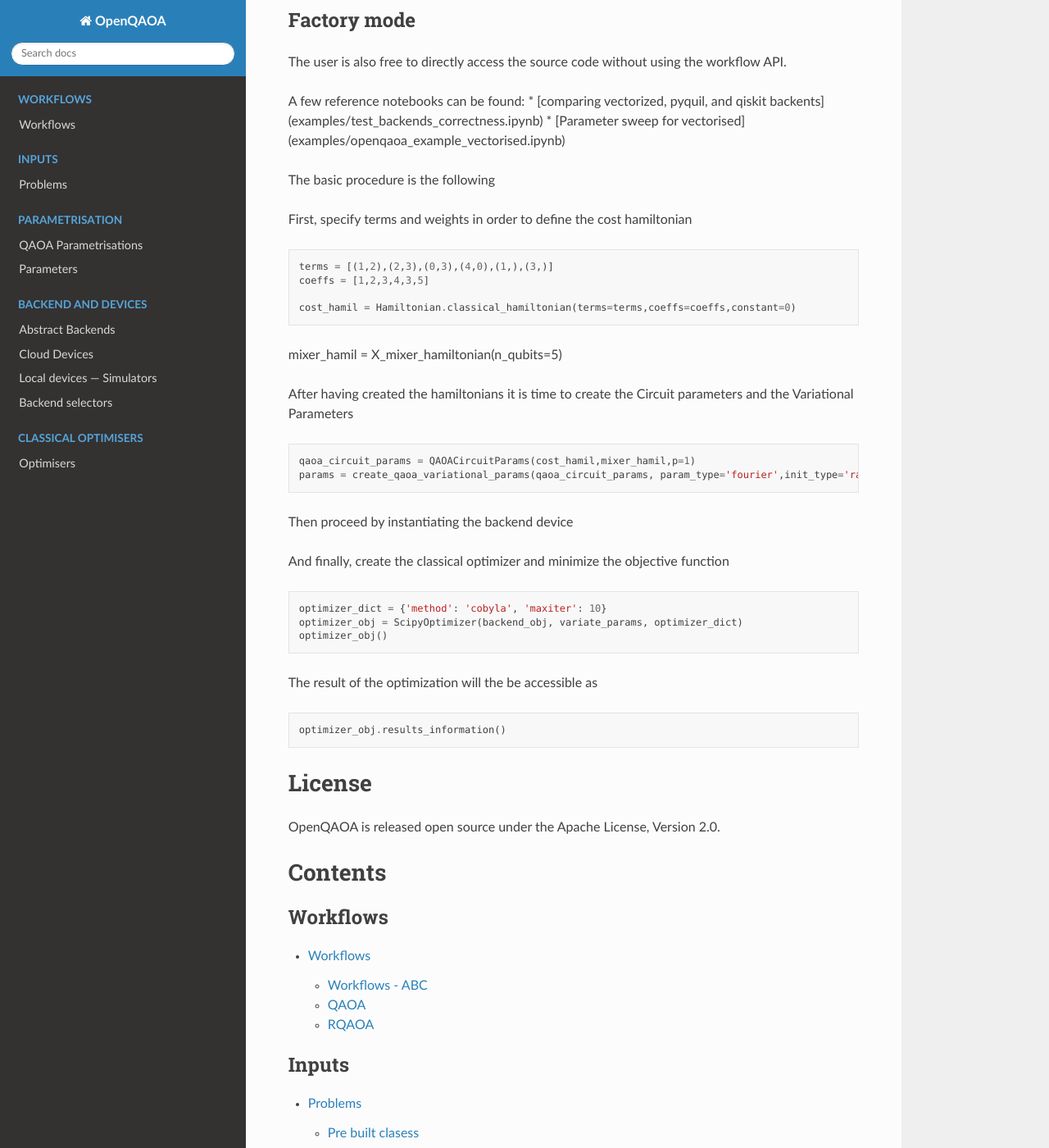
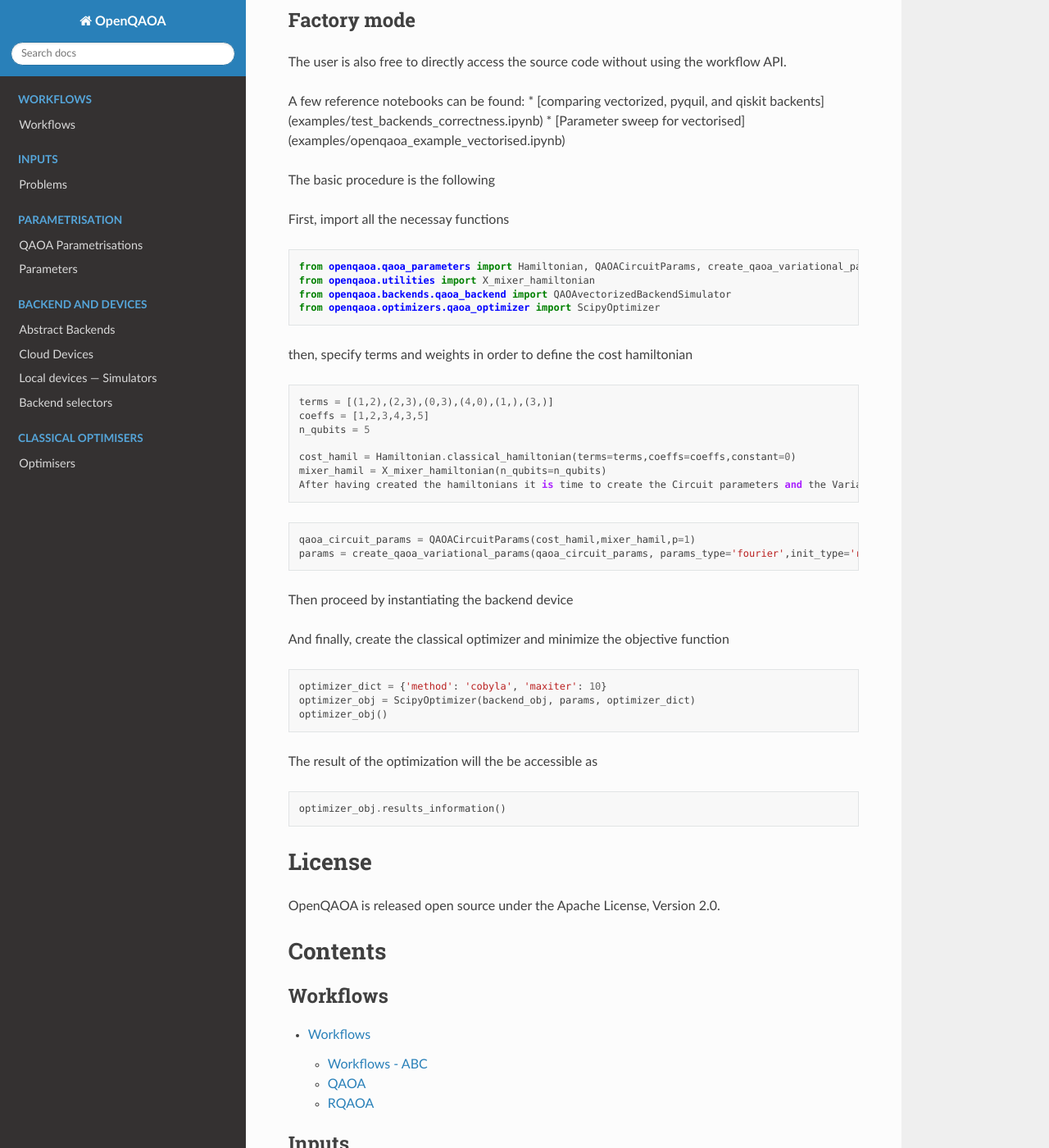
Before and after one commit to entropicalabs/openqaoa, a Sphinx documentation site: the page built from docs/source/index.rst, in a window 1280 px wide and 1400 px high, scrolled down 2616 px. Shown: the whole window at 82% size. Built offline with Sphinx 7.4.7 and the Read the Docs theme 2.0.0, drawn with Linux system fonts in a browser that asks for light colours; some of the changed text lies outside the part shown.

```diff
--- a/docs/source/index.rst
+++ b/docs/source/index.rst
@@ -130,35 +130,44 @@
 
 The basic procedure is the following
 
-First, specify terms and weights in order to define the cost hamiltonian
+First, import all the necessay functions
+
+.. code-block:: python
+
+   from openqaoa.qaoa_parameters import Hamiltonian, QAOACircuitParams, create_qaoa_variational_params
+   from openqaoa.utilities import X_mixer_hamiltonian
+   from openqaoa.backends.qaoa_backend import QAOAvectorizedBackendSimulator
+   from openqaoa.optimizers.qaoa_optimizer import ScipyOptimizer
+
+
+then, specify terms and weights in order to define the cost hamiltonian
 
 .. code-block:: python
 
    terms = [(1,2),(2,3),(0,3),(4,0),(1,),(3,)]
    coeffs = [1,2,3,4,3,5]
+   n_qubits = 5
 
    cost_hamil = Hamiltonian.classical_hamiltonian(terms=terms,coeffs=coeffs,constant=0)
-mixer_hamil = X_mixer_hamiltonian(n_qubits=5)
-
-After having created the hamiltonians it is time to create the Circuit parameters and the Variational Parameters
+   mixer_hamil = X_mixer_hamiltonian(n_qubits=n_qubits)
+   After having created the hamiltonians it is time to create the Circuit parameters and the Variational Parameters
 
 .. code-block:: python
 
    qaoa_circuit_params = QAOACircuitParams(cost_hamil,mixer_hamil,p=1)
-   params = create_qaoa_variational_params(qaoa_circuit_params, param_type='fourier',init_type='rand',q=1)
-
+   params = create_qaoa_variational_params(qaoa_circuit_params, params_type='fourier',init_type='rand',q=1)
 
 Then proceed by instantiating the backend device
 
 .. code-block:: python
-   backend_obj = QAOAvectorizedBackendSimulator(circuit_params = circuit_params, append_state = None, prepend_state = None, init_hadamard = True)
+   backend_obj = QAOAvectorizedBackendSimulator(circuit_params = qaoa_circuit_params, append_state = None, prepend_state = None, init_hadamard = True)
 
 And finally, create the classical optimizer and minimize the objective function
 
 .. code-block:: python
 
    optimizer_dict = {'method': 'cobyla', 'maxiter': 10}
-   optimizer_obj = ScipyOptimizer(backend_obj, variate_params, optimizer_dict)
+   optimizer_obj = ScipyOptimizer(backend_obj, params, optimizer_dict)
    optimizer_obj()
 
 
```
Also changed, not shown: other parts of docs/source/index.rst (+3 -3 lines), 1 other file.
